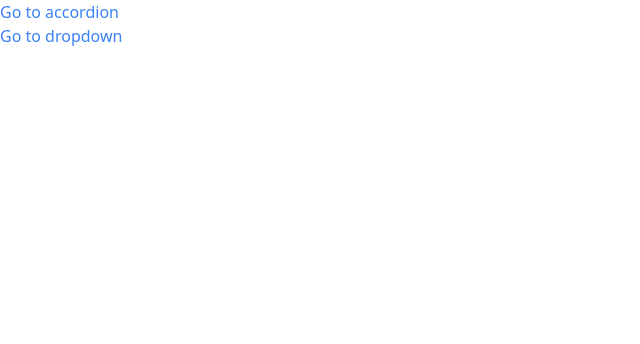
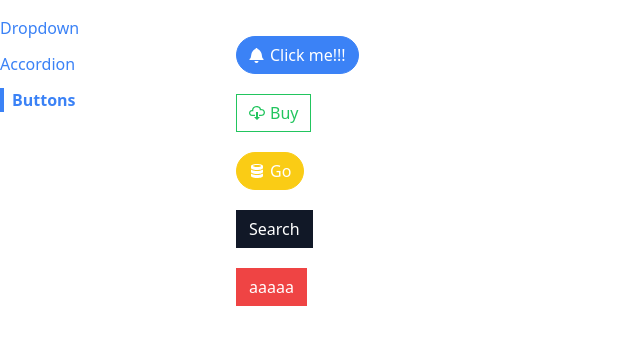
Before and after one commit to alekseypetrenko/try-react, a React (Vite) app: page /buttons in a window 1280 px wide. Shown: the top 344 px of the page, without its empty margins (0-640 px from the left). Built offline with nearby package versions, Linux system fonts and the light colour scheme.

Commit message:
added sidebar with diferent links

```diff
--- a/src/App.jsx
+++ b/src/App.jsx
@@ -1,19 +1,22 @@
-import Link from "./components/Link";
 import Route from "./components/Route";
 import AccordionPage from "./pages/AccordionPage";
 import DropdownPage from "./pages/DropdownPage";
+import ButtonPage from "./pages/ButtonPage";
+import Sidebar from "./components/Sidebar";
 
 function App() {
   return (
-    <div>
-      <Link to="/accordion">Go to accordion</Link> <br />
-      <Link to="/dropdown">Go to dropdown</Link>
-      <div>
+    <div className="container mx-auto grid grid-cols-6 gap-4 mt-4">
+      <Sidebar />
+      <div className="col-span-5">
         <Route path={"/accordion"}>
           <AccordionPage />
         </Route>
-        <Route path={"/dropdown"}>
+        <Route path={"/"}>
           <DropdownPage />
+        </Route>
+        <Route path={"/buttons"}>
+          <ButtonPage />
         </Route>
       </div>
     </div>
--- a/src/components/Button.jsx
+++ b/src/components/Button.jsx
@@ -13,7 +13,7 @@
 }) {
   const classes = className(
     rest.className,
-    "flex items-center px-3 py-1.5 border",
+    "flex items-center px-3 py-1.5 border m-5",
     {
       "border-blue-500 bg-blue-500": primary,
       "border-gray-900 bg-gray-900": secondary,
--- a/src/components/Link.jsx
+++ b/src/components/Link.jsx
@@ -2,10 +2,14 @@
 
 import useNavigation from "../hooks/useNavigation";
 
-function Link({ to, children }) {
-  const { navigate } = useNavigation();
+function Link({ to, children, className, activeClassName }) {
+  const { navigate, currentPath } = useNavigation();
 
-  const classes = classNames("text-blue-500");
+  const classes = classNames(
+    "text-blue-500",
+    className,
+    currentPath === to && activeClassName,
+  );
 
   const handleClick = (event) => {
     if (event.metaKey || event.ctrlKey) {
--- /dev/null
+++ b/src/components/Sidebar.jsx
@@ -0,0 +1,42 @@
+import Link from "./Link";
+
+function Sidebar() {
+  const links = [
+    {
+      label: "Dropdown",
+      path: "/",
+    },
+    {
+      label: "Accordion",
+      path: "/accordion",
+    },
+    {
+      label: "Buttons",
+      path: "/buttons",
+    },
+  ];
+
+  const renderedLinks = links.map((link) => {
+    return (
+      <Link
+        key={link.path}
+        to={link.path}
+        className="mb-3"
+        activeClassName="font-bold border-l-4 border-blue-500 pl-2"
+      >
+        {link.label}
+      </Link>
+    );
+  });
+
+  return (
+    <div
+      className="sticky top-0 flex flex-col items-start
+  "
+    >
+      {renderedLinks}
+    </div>
+  );
+}
+
+export default Sidebar;
--- a/src/pages/ButtonPage.jsx
+++ b/src/pages/ButtonPage.jsx
@@ -5,20 +5,11 @@
   const handleClick = () => {
     console.log(1555);
   };
-  const handleHover = () => {
-    console.log(32535435);
-  };
 
   return (
     <div>
       <div>
-        <Button
-          className="mb-5"
-          onClick={handleClick}
-          onMouseOver={handleHover}
-          primary
-          rounded
-        >
+        <Button onClick={handleClick} primary rounded>
           <GoBell /> Click me!!!
         </Button>
       </div>
```
